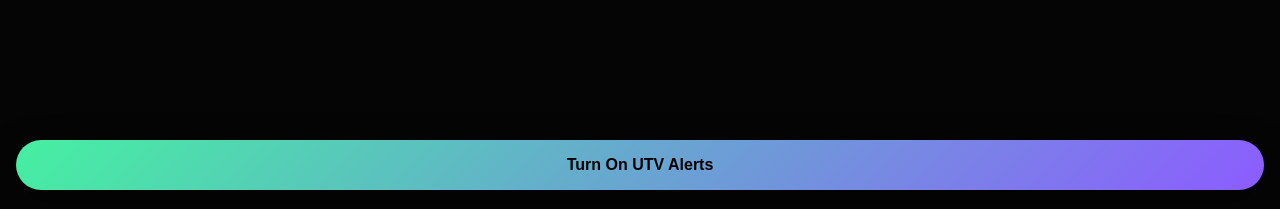
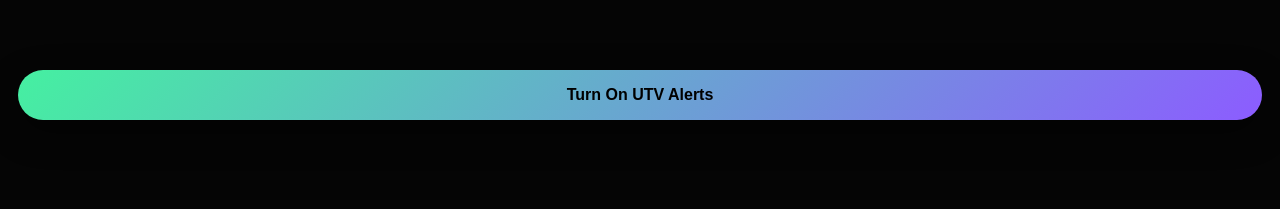
Before and after one commit to luchibagz-prog/utv-network-app, a Next.js app: page / in a window 1280 px wide. Shown: the part 588-797 px from the top of the page. Built offline with nearby package versions, Linux system fonts and the light colour scheme.

Commit message:
Fix notification button position

```diff
--- a/app/globals.css
+++ b/app/globals.css
@@ -1614,3 +1614,13 @@ label { color: var(--muted); font-size: 14px; }
   color: #000;
   box-shadow: 0 12px 35px rgba(0,0,0,.45);
 }
+
+.notifyBtn {
+  position: fixed !important;
+  left: 18px !important;
+  right: 18px !important;
+  bottom: 92px !important;
+  z-index: 999999 !important;
+  border: 0 !important;
+  pointer-events: auto !important;
+}
```
